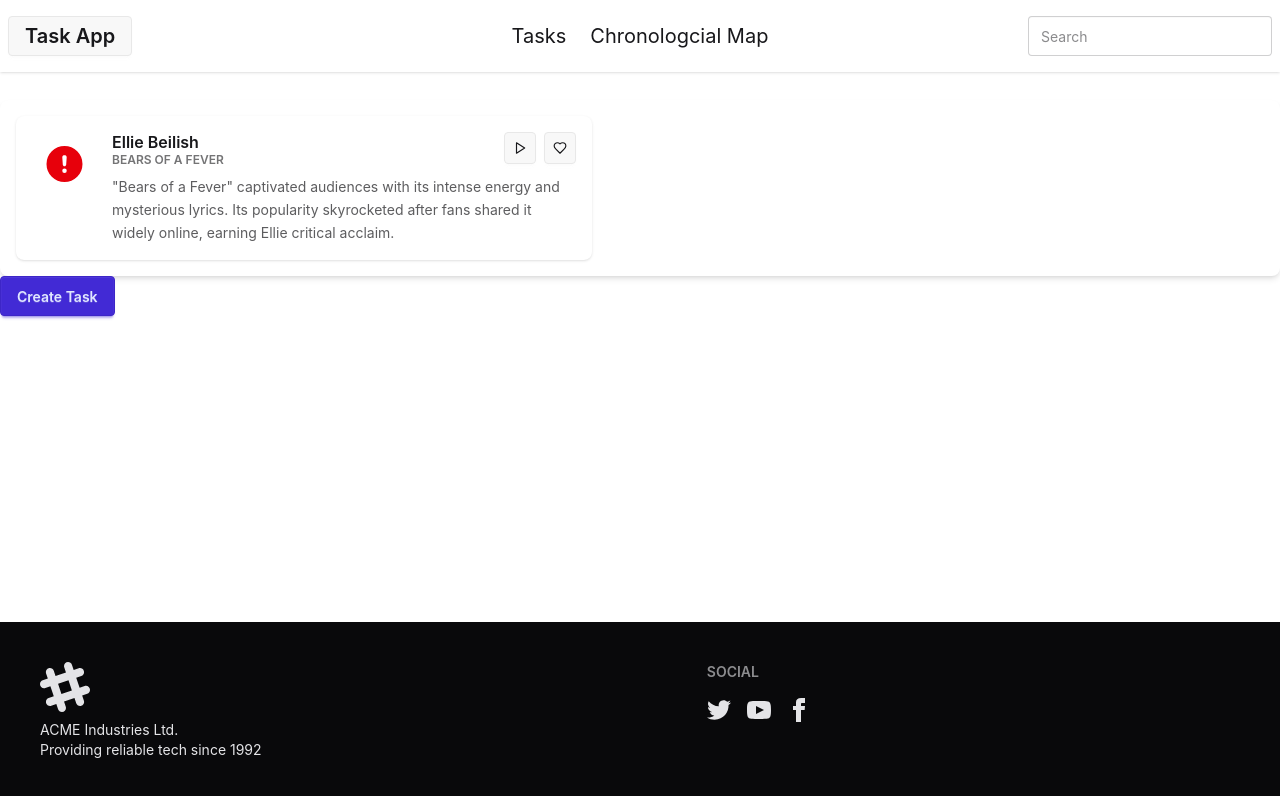
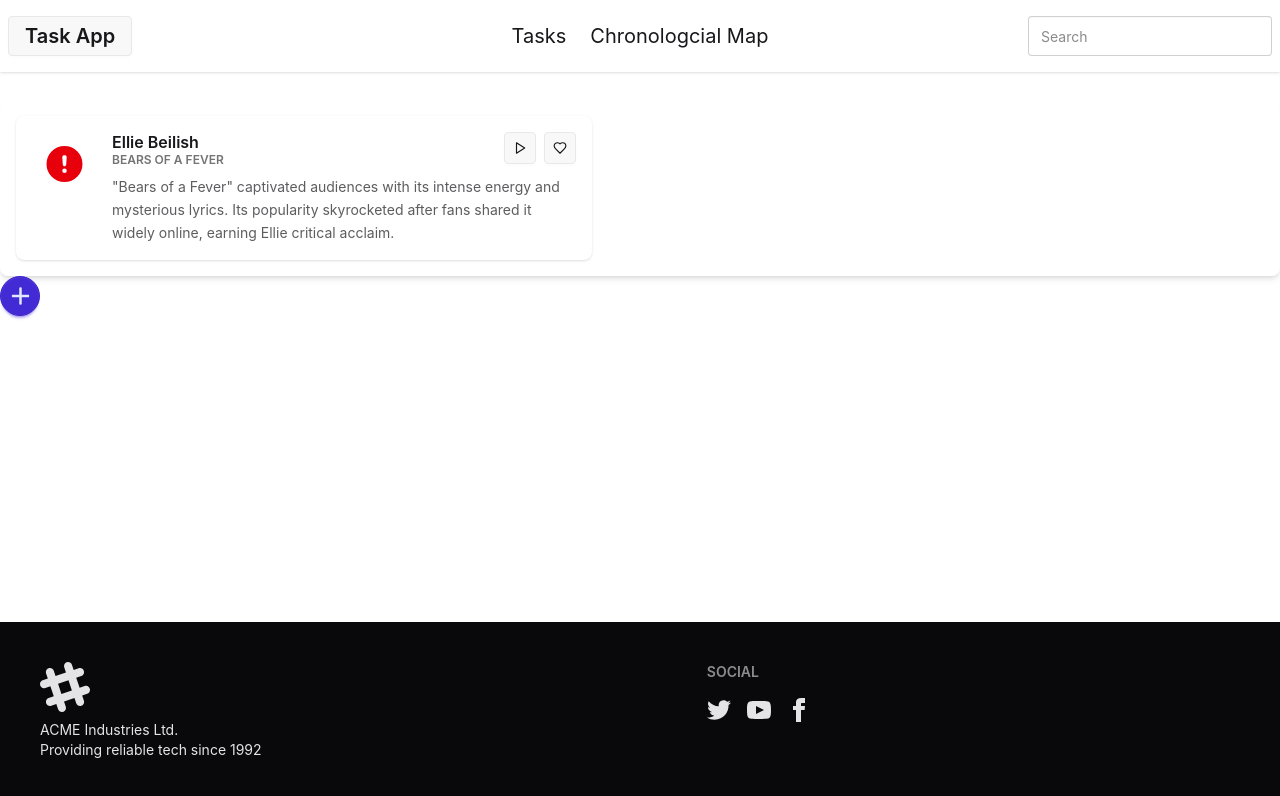
Before and after one commit to vixello/Java-Task-App-Frontend, an Angular app: page /tasks in a window 1280 px wide. Shown: the top 796 px of the page. Built offline with nearby package versions, Linux system fonts and the light colour scheme.

Commit message:
Changed button for create task form

```diff
--- a/src/app/layout/task-create/task-create.html
+++ b/src/app/layout/task-create/task-create.html
@@ -1,5 +1,8 @@
 <!-- Button to open modal -->
-<button class="btn btn-primary" (click)="open()">Create Task</button>
+<!-- <button class="btn btn-primary" (click)="open()">Create Task</button> -->
+<button (click)="open()" class="btn btn-circle btn-primary hover:scale-105 transition">
+  <fa-icon [icon]="['fas', 'plus']" class="text-xl"></fa-icon>
+</button>
 
 <!-- Modal -->
 <dialog #taskDialog class="modal">
--- a/src/app/layout/task-create/task-create.ts
+++ b/src/app/layout/task-create/task-create.ts
@@ -1,14 +1,16 @@
 import { Component, ViewChild, ElementRef } from '@angular/core';
 import { TaskService } from '../../services/task.service';
 import { FormsModule } from '@angular/forms';
+import { FaIconComponent } from "@fortawesome/angular-fontawesome";
 
 @Component({
   selector: 'taskapp-task-create',
   standalone: true,
-  imports: [FormsModule],
+  imports: [FormsModule, FaIconComponent],
   templateUrl: './task-create.html',
   styleUrl: './task-create.scss',
 })
+
 export class TaskCreate {
   @ViewChild('taskDialog') dialog!: ElementRef<HTMLDialogElement>;
 
@@ -19,6 +21,7 @@ export class TaskCreate {
   status = 'OPEN';
 
   constructor(private taskService: TaskService) { }
+
   open() {
     this.dialog.nativeElement.showModal();
   }
--- a/src/app/shared/font-awesome-icons.ts
+++ b/src/app/shared/font-awesome-icons.ts
@@ -9,6 +9,7 @@ import { IconDefinition } from '@fortawesome/angular-fontawesome'
 import { faUser } from '@fortawesome/free-solid-svg-icons'
 import { faExclamationTriangle, faExclamationCircle, faBell, faCircle, faCheck } from '@fortawesome/free-solid-svg-icons';
 import { faCircle as farCircle } from '@fortawesome/free-regular-svg-icons';
+import { faPlus, faPlusCircle, faPlusSquare } from '@fortawesome/free-solid-svg-icons';
 
 export const fontAwesomeIcons = [
     faUser,
@@ -17,5 +18,8 @@ export const fontAwesomeIcons = [
     faBell,
     faCircle,
     faCheck,
-    farCircle
+    farCircle,
+    faPlus,
+    faPlusCircle,
+    faPlusSquare
 ];
```
